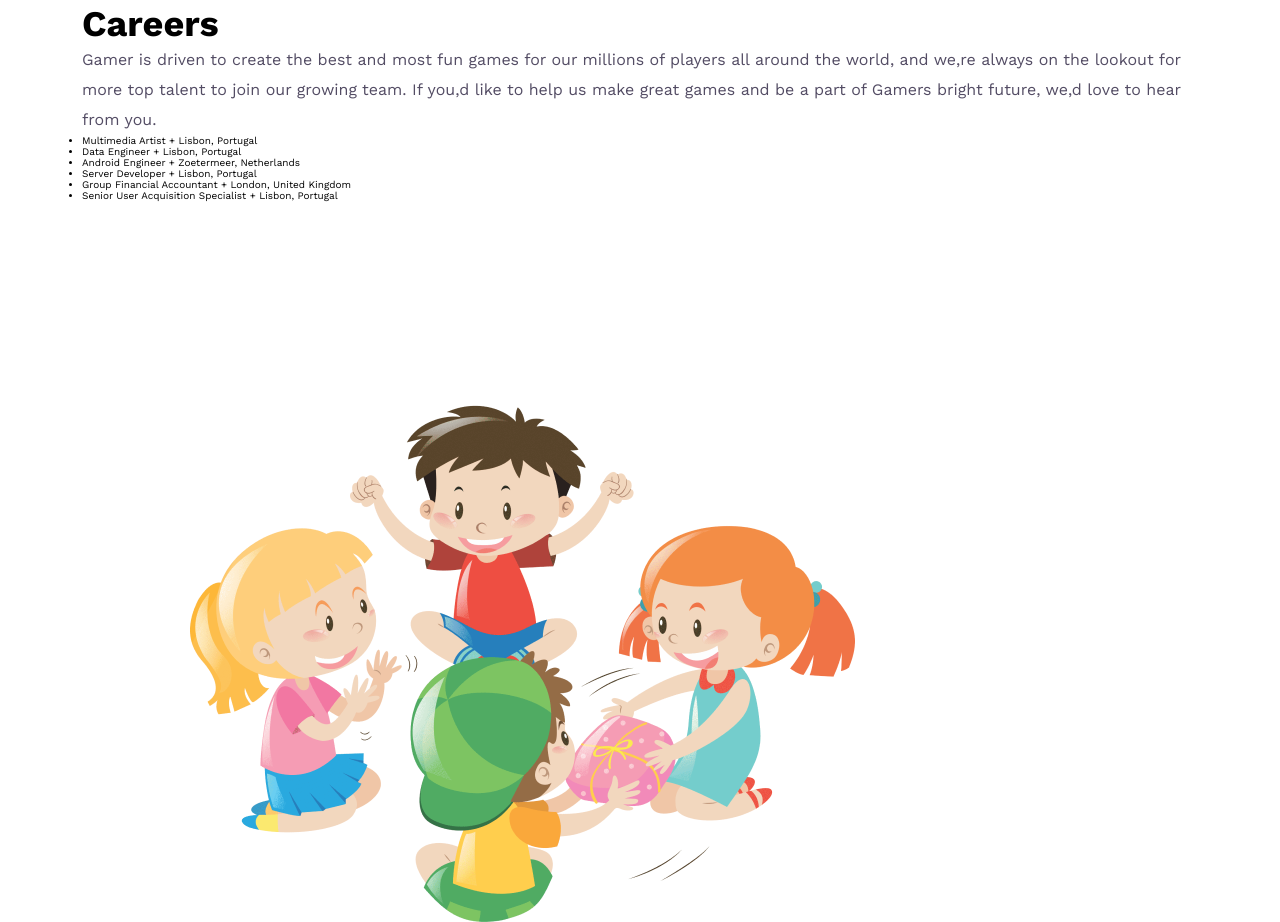
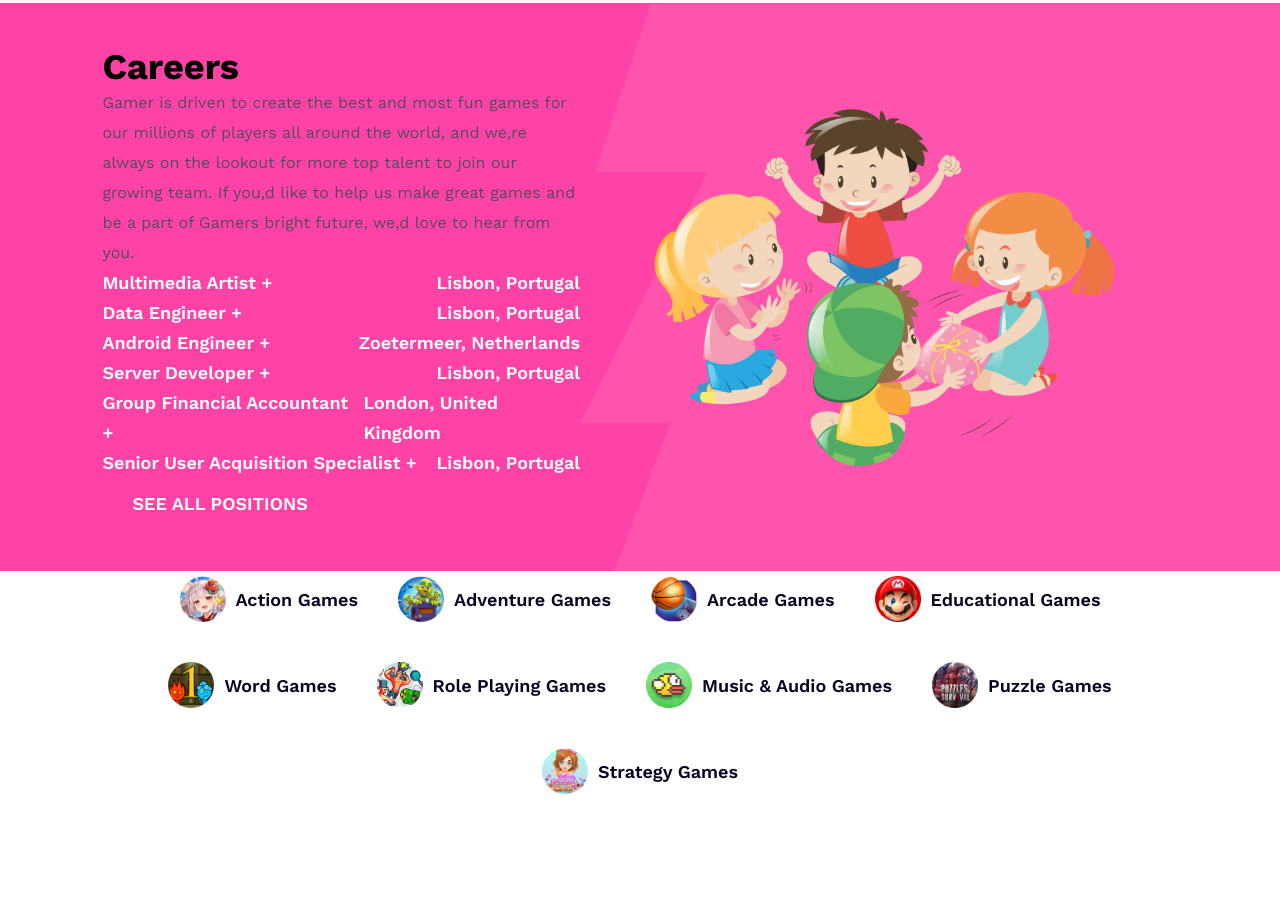
Before and after one commit to masud-rana44/B8A2-Gamer-Zone, a plain HTML site: page index.html in a window 1280 px wide. Shown: the part 2599-3521 px from the top of the page. Drawn offline with nearby package versions, Linux system fonts and the light colour scheme.

Commit message:
added categories section

```diff
--- a/index.html
+++ b/index.html
@@ -251,24 +251,21 @@
 
       <!-- carriers section -->
       <section class="section-carriers">
-        <div class="container">
         <div class="carriers__content">
           <h2 class="section-heading">Careers</h2>
           <p class="paragraph">
             Gamer is driven to create the best and most fun games for our
             millions of players all around the world, and we,re always on the
-              lookout for more top talent to join our growing team. If you,d
-              like to help us make great games and be a part of Gamers bright
-              future, we,d love to hear from you.
+            lookout for more top talent to join our growing team. If you,d like
+            to help us make great games and be a part of Gamers bright future,
+            we,d love to hear from you.
           </p>
 
           <ul class="carriers__lists">
             <li>
               <span>Multimedia Artist +</span> <span>Lisbon, Portugal</span>
             </li>
-              <li>
-                <span>Data Engineer +</span> <span>Lisbon, Portugal</span>
-              </li>
+            <li><span>Data Engineer +</span> <span>Lisbon, Portugal</span></li>
             <li>
               <span>Android Engineer +</span>
               <span>Zoetermeer, Netherlands</span>
@@ -293,6 +290,89 @@
           alt="Cartoon play games"
           class="carriers__img"
         />
+      </section>
+
+      <!-- categories section -->
+      <section class="section-categories container">
+        <div class="category">
+          <img
+            src="./images/cat-1.png"
+            alt="Gaming logo"
+            class="category__img"
+          />
+          <h3 class="category__title">Action Games</h3>
+        </div>
+
+        <div class="category">
+          <img
+            src="./images/cat-2.png"
+            alt="Gaming logo"
+            class="category__img"
+          />
+          <h3 class="category__title">Adventure Games</h3>
+        </div>
+
+        <div class="category">
+          <img
+            src="./images/cat-3.png"
+            alt="Gaming logo"
+            class="category__img"
+          />
+          <h3 class="category__title">Arcade Games</h3>
+        </div>
+
+        <div class="category">
+          <img
+            src="./images/cat-4.png"
+            alt="Gaming logo"
+            class="category__img"
+          />
+          <h3 class="category__title">Educational Games</h3>
+        </div>
+
+        <div class="category">
+          <img
+            src="./images/cat-5.png"
+            alt="Gaming logo"
+            class="category__img"
+          />
+          <h3 class="category__title">Word Games</h3>
+        </div>
+
+        <div class="category">
+          <img
+            src="./images/cat-6.png"
+            alt="Gaming logo"
+            class="category__img"
+          />
+          <h3 class="category__title">Role Playing Games</h3>
+        </div>
+
+        <div class="category">
+          <img
+            src="./images/cat-7.png"
+            alt="Gaming logo"
+            class="category__img"
+          />
+          <h3 class="category__title">Music & Audio Games</h3>
+        </div>
+
+        <div class="category">
+          <img
+            src="./images/cat-8.png"
+            alt="Gaming logo"
+            class="category__img"
+          />
+          <h3 class="category__title">Puzzle Games</h3>
+        </div>
+
+        <div class="category">
+          <img
+            src="./images/cat-9.png"
+            alt="Gaming logo"
+            class="category__img"
+          />
+          <h3 class="category__title">Strategy Games</h3>
         </div>
       </section>
     </main>
--- a/styles/styles.css
+++ b/styles/styles.css
@@ -359,3 +359,80 @@ body a {
   right: 0;
   transform: translate(40%, 35%);
 }
+
+/* ******************* */
+/* CARRIERS SECTION  */
+/* ******************* */
+.section-carriers {
+  background: linear-gradient(90deg, #ff42a5 0%, #ff42a5 100%);
+  display: flex;
+  align-items: center;
+}
+
+.carriers__content {
+  flex: 1;
+
+  padding-left: 8%;
+}
+
+.carriers__lists {
+  list-style: none;
+  color: #fff;
+  font-size: 1.8rem;
+  font-weight: 600;
+  line-height: 30px; /* 200% */
+}
+
+.carriers__lists li {
+  display: flex;
+  align-items: center;
+  justify-content: space-between;
+}
+
+.carriers__img {
+  flex: 1;
+  width: 70rem;
+}
+
+/* ******************* */
+/* CATEGORIES SECTION  */
+/* ******************* */
+.section-categories {
+  display: flex;
+  align-items: center;
+  flex-wrap: wrap;
+  justify-content: center;
+  gap: 3rem;
+}
+
+.category {
+  display: flex;
+  align-items: center;
+  gap: 1rem;
+
+  padding: 0.4rem;
+  border-radius: 50px;
+  border: 1px solid transparent;
+
+  cursor: pointer;
+}
+
+.category:hover {
+  background: var(--linear, linear-gradient(90deg, #ff42a5 0%, #ff42a5 100%));
+  background-clip: text;
+  -webkit-background-clip: text;
+  -webkit-text-fill-color: transparent;
+
+  border: 1px solid #ff42a5;
+}
+
+.category__img {
+  width: 4.6rem;
+  height: 4.6rem;
+}
+
+.category__title {
+  color: #0b0223;
+  font-size: 1.8rem;
+  font-weight: 600;
+}
```
Also changed, not shown: images/cat-1.png (renamed from images/Rectangle 11.png), images/cat-2.png (renamed from images/Rectangle 12.png), images/cat-3.png (renamed from images/Rectangle 13.png), images/cat-4.png (renamed from images/Rectangle 14.png), images/cat-5.png (renamed from images/Rectangle 15.png), images/cat-6.png (renamed from images/Rectangle 16.png), images/cat-7.png (renamed from images/Rectangle 17.png), images/cat-8.png (renamed from images/Rectangle 18.png), images/cat-9.png (renamed from images/Rectangle 19.png). Lines whose indentation alone changed are shown as unchanged.
